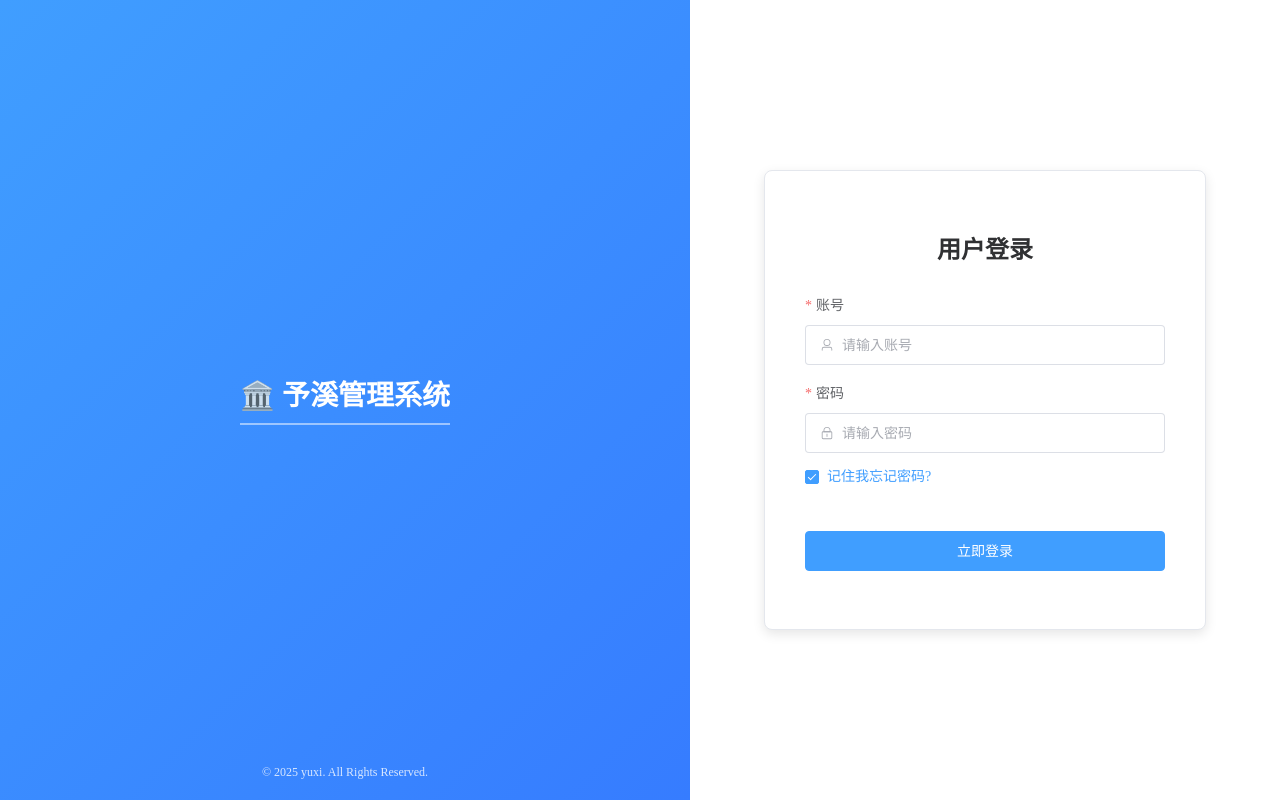
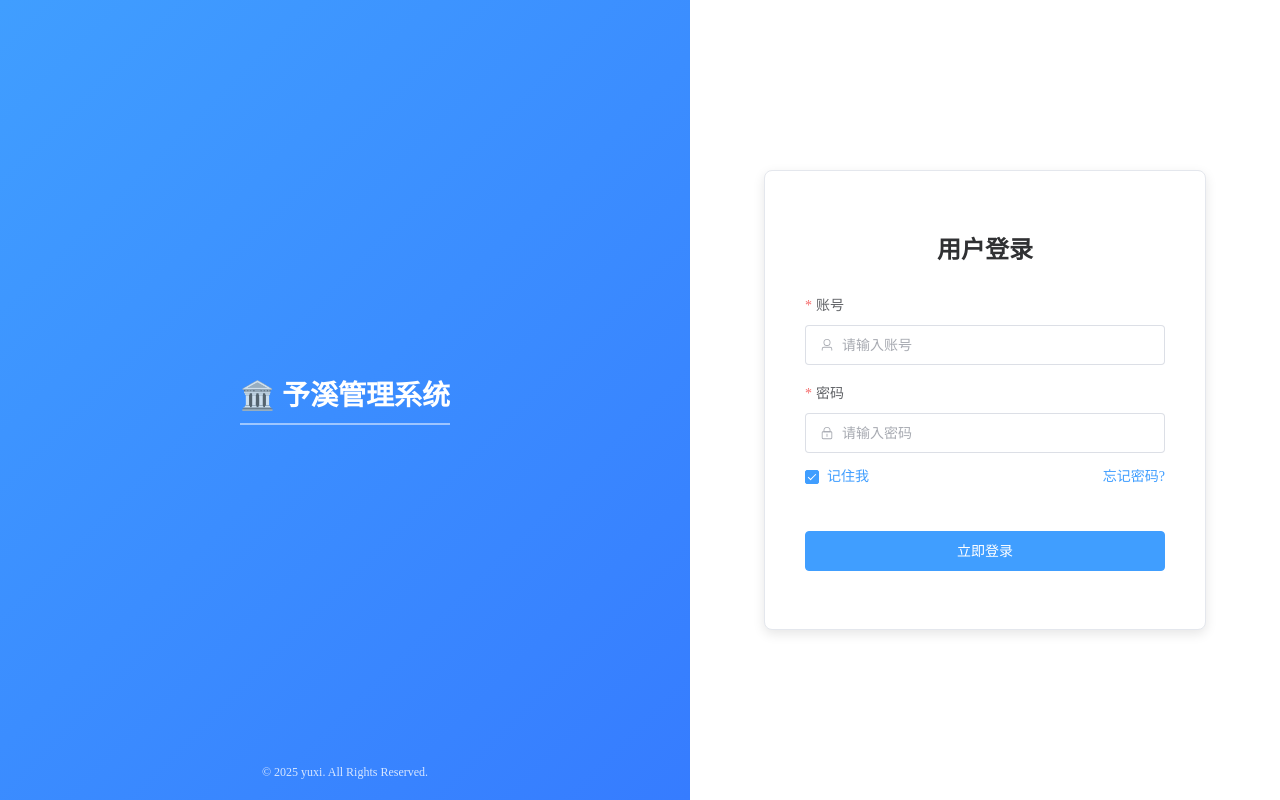
Before and after one commit to tiankainobug/yuxi-admin-vue3, a Vue app: page /login in a window 1280 px wide. Built offline with nearby package versions, Linux system fonts and the light colour scheme.

Commit message:
feat(router): 添加首页路由并优化登录跳转逻辑
- 新增 /home 路由，指向 HomeView.vue 组件
- 登录成功后自动跳转到首页
- 调整登录表单样式，确保选项区域宽度占满
- 移除未使用的插件导入（AutoImport、Components）

```diff
--- a/src/router/index.js
+++ b/src/router/index.js
@@ -12,7 +12,12 @@ const router = createRouter({
             name: 'login',
             // route level code-splitting
             component: () => import('../views/LoginView.vue')
-    }
+        },
+        {
+            path: '/home',
+            name: 'home',
+            component: () => import('../views/HomeView.vue')
+        },
     ]
 })
 
--- /dev/null
+++ b/src/views/HomeView.vue
@@ -0,0 +1,13 @@
+<template>
+    <div>
+        首页
+    </div>
+</template>
+
+<script setup>
+
+</script>
+
+<style scoped>
+
+</style>
--- a/src/views/LoginView.vue
+++ b/src/views/LoginView.vue
@@ -51,9 +51,11 @@
                         </el-input>
                     </el-form-item>
 
-                    <el-form-item class="form-options">
-                        <el-checkbox v-model="loginForm.rememberMe">记住我</el-checkbox>
-                        <el-link type="primary" :underline="false">忘记密码?</el-link>
+                    <el-form-item>
+                        <div class="form-options">
+                            <el-checkbox v-model="loginForm.rememberMe">记住我</el-checkbox>
+                            <el-link type="primary" :underline="false">忘记密码?</el-link>
+                        </div>
                     </el-form-item>
 
                     <el-form-item>
@@ -77,8 +79,12 @@
 <script setup>
 import { reactive, ref } from 'vue';
 import { User, Lock } from '@element-plus/icons-vue';
+import { useRouter } from 'vue-router';
+import { ElMessage } from "element-plus";
 import { login } from "@/api/user.js";
-import { ElMessage } from "element-plus";
+
+// 路由对象
+const router = useRouter();
 
 // 表单引用和状态
 const loginFormRef = ref(null);
@@ -113,17 +119,17 @@ const submitForm = async (formEl) => {
 
             const res = await login(loginForm)
 
-            console.log('res', res);
-
             if (!res.code === 200) {
                 ElMessage.error(res.message);
                 return;
             }
+
             isLoading.value = false;
             ElMessage({
                 message: '登录成功！正在跳转...',
                 type: 'success',
             });
+            await router.push('/home')
 
         } else {
             // 校验失败
@@ -218,6 +224,7 @@ const submitForm = async (formEl) => {
 
 /* 表单选项：记住我 & 忘记密码 */
 .form-options {
+    width: 100%;
     display: flex;
     justify-content: space-between;
     margin-top: -10px; /* 调整与上一个输入框的间距 */
--- a/vite.config.js
+++ b/vite.config.js
@@ -1,7 +1,4 @@
 import { fileURLToPath, URL } from 'node:url'
-import AutoImport from 'unplugin-auto-import/vite'
-import Components from 'unplugin-vue-components/vite'
-import { ElementPlusResolver } from 'unplugin-vue-components/resolvers'
 
 import { defineConfig } from 'vite'
 import vue from '@vitejs/plugin-vue'
```
Lines whose indentation alone changed are shown as unchanged.
